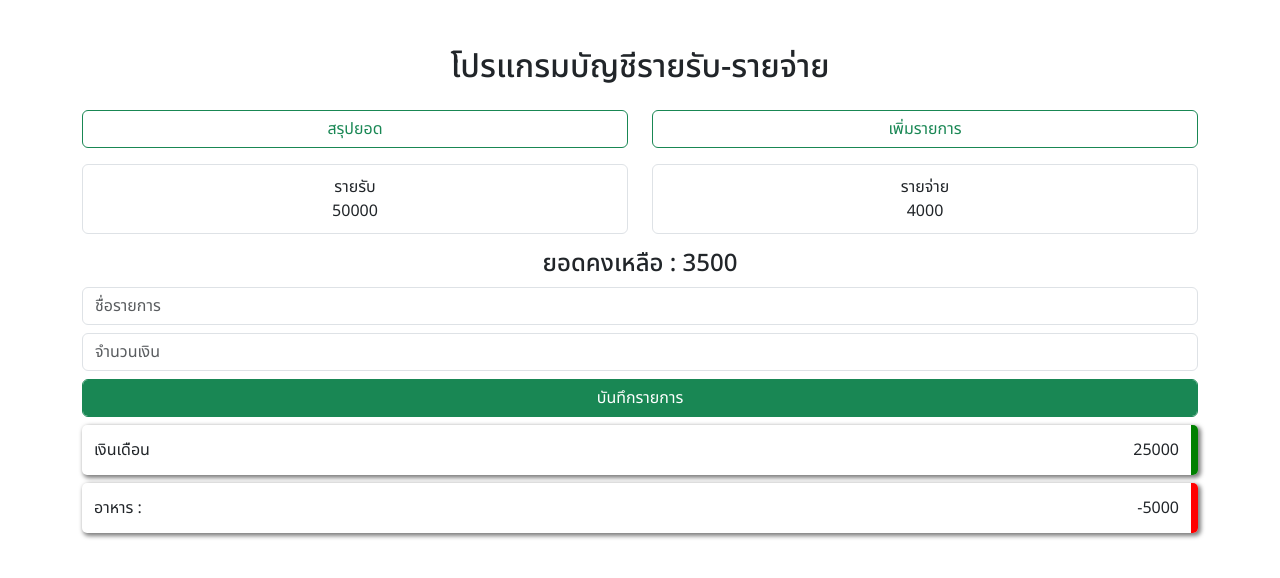
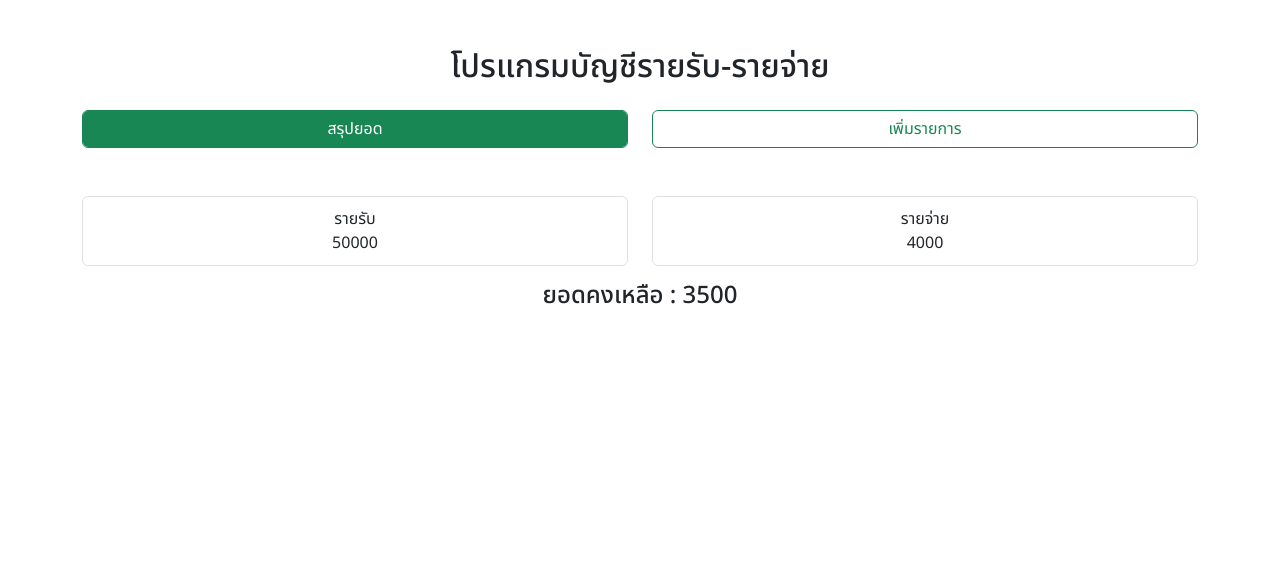
Before and after one commit to Suwit1100/Record-expenses, a React (Vite) app in the folder record-expenses/: page / in a window 1280 px wide. Shown: the top 578 px of the page. Built offline with nearby package versions, Linux system fonts and the light colour scheme.

Commit message:
Update App.jsx

```diff
--- a/record-expenses/src/App.jsx
+++ b/record-expenses/src/App.jsx
@@ -1,24 +1,46 @@
-import { useState } from 'react'
+import { useState, useEffect } from 'react'
 import reactLogo from './assets/react.svg'
 import viteLogo from '/vite.svg'
 import 'bootstrap/dist/css/bootstrap.min.css';
 import './App.css'
 import Title from './components/Title';
 import Summaryexpensess from './components/Summaryexpenses';
-import LinkTo from './components/LinkTo';
 import Forminsert from './components/Forminsert';
 import Transaction from './components/Transaction';
+import { BrowserRouter as Router, Routes, Route, Link } from "react-router-dom";
+import { NavLink } from 'react-router-dom';
 function App() {
-  const [count, setCount] = useState(0)
-
   return (
     <>
       <div className="container mb-5">
         <Title></Title>
-        <LinkTo></LinkTo>
-        <Summaryexpensess></Summaryexpensess>
-        <Forminsert></Forminsert>
-        <Transaction></Transaction>
+        <Router>
+          <div className="row mt-4 mb-5">
+            <div className="col-6 text-center align-items-center">
+              <NavLink to="/" className={({ isActive }) =>
+                isActive ? "btn btn-outline-success form-control active" : "btn btn-outline-success form-control"
+              }>สรุปยอด</NavLink>
+            </div>
+            <div className="col-6 text-center align-items-center">
+              <NavLink to="/insert" className={({ isActive }) =>
+                isActive ? "btn btn-outline-success form-control active" : "btn btn-outline-success form-control"
+              }>เพิ่มรายการ</NavLink>
+            </div>
+          </div>
+          <Routes>
+            <Route path='/' element={
+              <Summaryexpensess></Summaryexpensess>
+            }>
+            </Route>
+            <Route path='/insert' element={
+              <>
+                <Forminsert></Forminsert>
+                <Transaction></Transaction>
+              </>
+            }>
+            </Route>
+          </Routes>
+        </Router>
       </div>
     </>
   )
```
